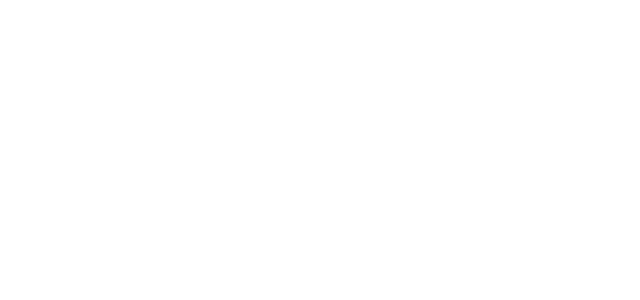
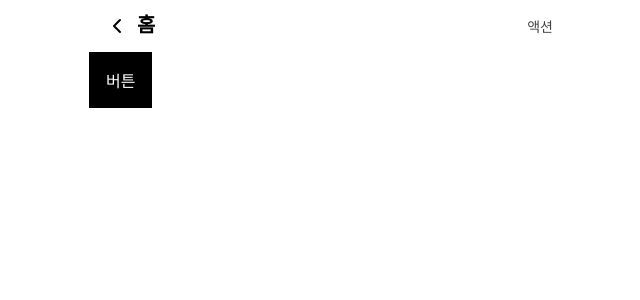
Before and after one commit to newtine-wanted/newtine-frontend, a Next.js app: page / in a window 1280 px wide. Shown: the top 300 px of the page, without its empty margins (311-951 px from the left). Built offline with nearby package versions, Linux system fonts and the light colour scheme.

Commit message:
feat(ui): 공용 버튼 컴포넌트 추가

```diff
--- a/src/app/globals.css
+++ b/src/app/globals.css
@@ -6,6 +6,7 @@
   --text-title: 24px; /* 24px: Today's Feed 같은 페이지 제목과 큰 섹션 제목 */
   --text-heading: 20px; /* 20px: 카드·팝업 안의 주요 제목 */
   --text-nav: 18px; /* 18px: 상단 앱 바의 화면 제목과 큰 아이콘 */
+  --text-button: 16px; /* 16px: 공용 버튼 안의 글자와 아이콘 */
   --text-body: 15px; /* 15px: 주요 버튼 문구, 목록 제목, 뉴스 요약 본문 */
   --text-body-sm: 14px; /* 14px: 작은 버튼 문구, 목록의 우측 값, 팝업 본문 */
   --text-caption: 13px; /* 13px: 기사 날짜·출처와 중요도가 낮은 목록 문구 */
--- a/src/app/page.tsx
+++ b/src/app/page.tsx
@@ -1,3 +1,14 @@
+"use client";
+
+import { AppBar, Button } from "@/components/ui";
+
 export default function Home() {
-  return null;
+  return (
+    <div>
+      <AppBar showBack title="홈" action={<button>액션</button>} />
+      <Button variant="primary" onClick={() => alert("버튼")}>
+        버튼
+      </Button>
+    </div>
+  );
 }
--- /dev/null
+++ b/src/components/ui/button.tsx
@@ -0,0 +1,42 @@
+"use client";
+
+import type { ComponentPropsWithoutRef, ReactNode } from "react";
+
+const variantClasses = {
+  primary: "border-transparent bg-primary text-primary-foreground",
+  secondary: "border-transparent bg-surface-muted text-foreground",
+  ghost: "border-border bg-background text-foreground",
+  text: "border-transparent bg-background text-foreground",
+} as const;
+
+export type ButtonVariant = keyof typeof variantClasses;
+
+export interface ButtonProps extends Omit<
+  ComponentPropsWithoutRef<"button">,
+  "children"
+> {
+  children: ReactNode;
+  variant?: ButtonVariant;
+}
+
+export function Button({
+  children,
+  variant = "primary",
+  className,
+  type = "button",
+  ...props
+}: ButtonProps) {
+  const classes = [
+    "inline-flex h-14 items-center justify-center gap-2 rounded-none border px-4 text-button leading-6 font-medium focus-visible:outline-2 focus-visible:outline-offset-2 focus-visible:outline-accent disabled:pointer-events-none disabled:opacity-40",
+    variantClasses[variant],
+    className,
+  ]
+    .filter(Boolean)
+    .join(" ");
+
+  return (
+    <button {...props} type={type} className={classes}>
+      {children}
+    </button>
+  );
+}
--- a/src/components/ui/index.ts
+++ b/src/components/ui/index.ts
@@ -1 +1,2 @@
 export { AppBar, type AppBarProps } from "./app-bar";
+export { Button, type ButtonProps, type ButtonVariant } from "./button";
```
